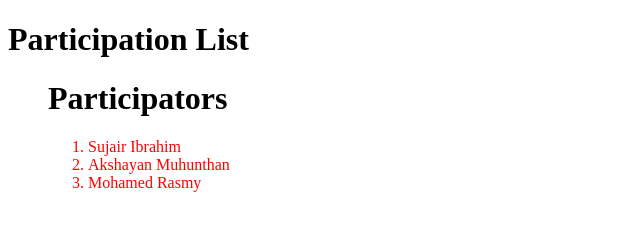
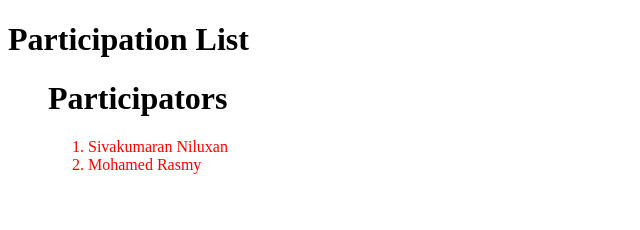
Before and after one commit to blockdeveloper25/SE4103-2024-4840, a website: page index.html in a window 1280 px wide. Shown: the whole page, without its empty margins (0-640 px from the left). Drawn offline with Linux system fonts and the light colour scheme.

Commit message:
Changed the name

```diff
--- a/index.html
+++ b/index.html
@@ -17,8 +17,7 @@
     <ol>
     <h1> Participators </h1>
     <ol class="color">
-        <li>Sujair <span>Ibrahim</span></li>
-        <li>Akshayan <span>Muhunthan</span></li>
+        <li>Sivakumaran <span>Niluxan</span></li>
         <li>Mohamed <span>Rasmy</span> </li>
 
     </ol>
```
